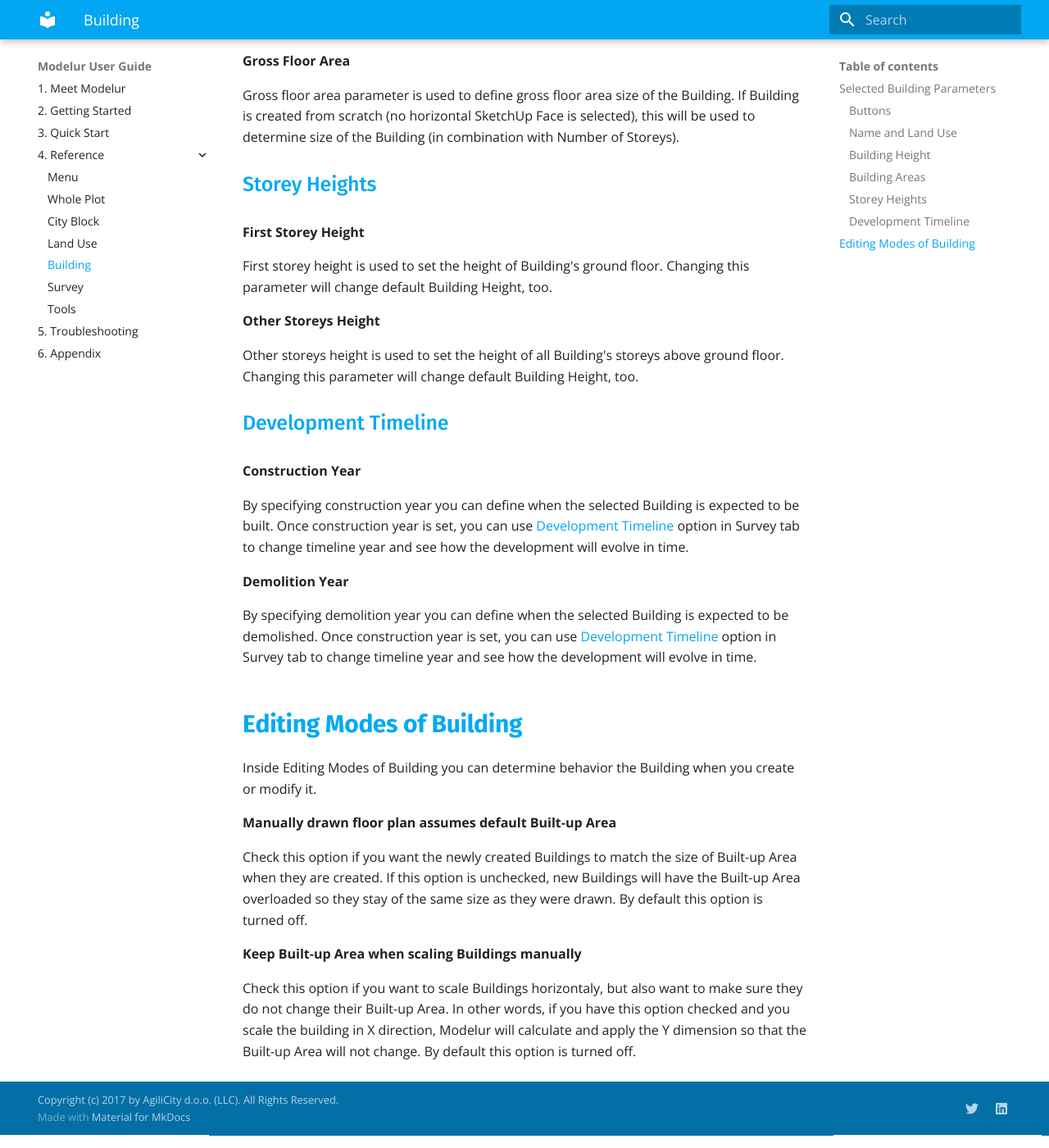
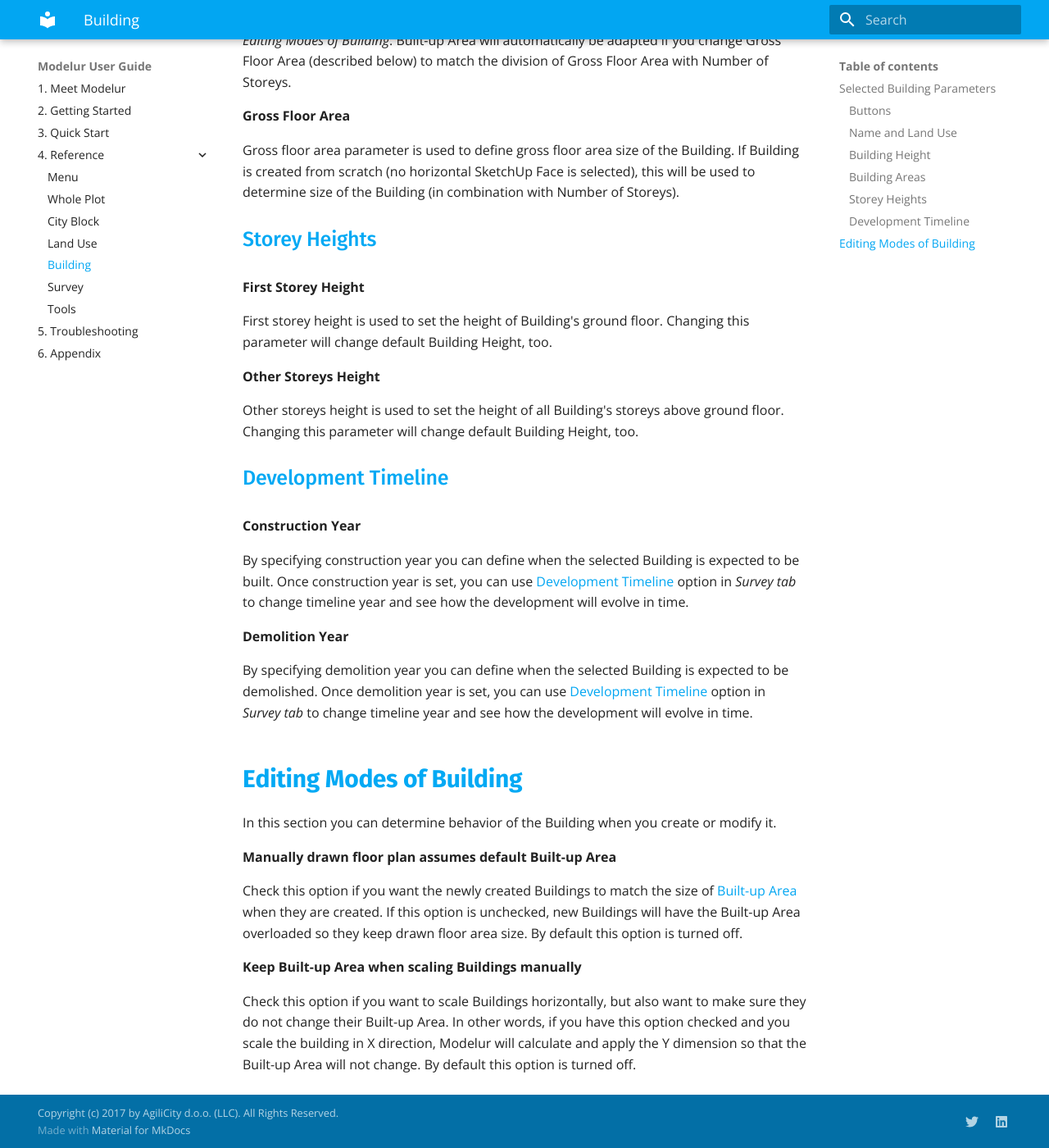
Before and after one commit to Modelur/docs, an MkDocs documentation site: the page built from docs/reference/building.md, in a window 1280 px wide and 1400 px high, scrolled down 2714 px. Shown: the whole window at 82% size. Built offline with MkDocs 1.6.1 and Material for MkDocs 9.7.7, drawn with Linux system fonts in a browser that asks for light colours; old or Windows-style settings are respelled for this version of MkDocs; some of the changed text lies outside the part shown.

Commit message:
introduction added, some minor fixes

```diff
--- a/docs/reference/building.md
+++ b/docs/reference/building.md
@@ -1,3 +1,6 @@
+Under Building tab (Figure 4.71) you can create and modify Buildings. Additionally, you can also define different zoning rules and
+default Building Parameters for each Building.
+
 ![Building tab](../img/modelur_building_tab.png)
 <figcaption>Figure 4.71 - Building tab, which shows Parameters of selected Building.</figcaption>
 
@@ -13,7 +16,7 @@
 
 **Create**
 
-Create button is used to create simple Building, the same way as if you click on a yellow Create Building icon in Modelur Toolbar. If no Face or Edge Loop is selected, Modelur will create a new Building based on default Building parameters. However, if Face(s) or Edge Loop(s) are selected, it will create new Building based on selected shape. This way you can create Building of arbitrary floor plan.
+Create button is used to create simple Building, the same way as by clicking on the yellow _Create Building_ icon in Modelur Toolbar. If no Face or Edge Loop is selected, Modelur will create a new Building based on default Building parameters. However, if Face(s) or Edge Loop(s) are selected, it will create new Building based on selected shape. This way you can create Building of arbitrary floor plan.
 
 **Copy**
 
@@ -47,7 +50,7 @@
 
 **Built-up Area**
 
-Built-up area sets the floor area size of the Building. Please note that this value will be automatically overloaded when creating the Building (to keep drawn floor area size) unless you check the Manually drawn floor plan assumes default Built-up Area under Building tab → Editing Modes of Building. Built-up Area will automatically be adapted if you change Gross Floor Area (described below) to match the division of Gross Floor Area with Number of Storeys.
+Built-up area sets the floor area size of the Building. Please note that this value will be automatically overloaded when creating the Building (to keep drawn floor area size) unless you check the _Manually drawn floor plan assumes default Built-up Area_ under _Building tab → Editing Modes of Building_. Built-up Area will automatically be adapted if you change Gross Floor Area (described below) to match the division of Gross Floor Area with Number of Storeys.
 
 **Gross Floor Area**
 
@@ -67,21 +70,21 @@
 
 **Construction Year**
 
-By specifying construction year you can define when the selected Building is expected to be built. Once construction year is set, you can use [Development Timeline](building/#development-timeline) option in Survey tab to change timeline year and see how the development will evolve in time.
+By specifying construction year you can define when the selected Building is expected to be built. Once construction year is set, you can use [Development Timeline](survey/#development-timeline) option in _Survey tab_ to change timeline year and see how the development will evolve in time.
 
 **Demolition Year**
 
-By specifying demolition year you can define when the selected Building is expected to be demolished. Once construction year is set, you can use [Development Timeline](building/#development-timeline) option in Survey tab to change timeline year and see how the development will evolve in time.
+By specifying demolition year you can define when the selected Building is expected to be demolished. Once demolition year is set, you can use [Development Timeline](survey/#development-timeline) option in _Survey tab_ to change timeline year and see how the development will evolve in time.
 
 Editing Modes of Building
 -------------------------
 
-Inside Editing Modes of Building you can determine behavior the Building when you create or modify it.
+In this section you can determine behavior of the Building when you create or modify it.
 
 **Manually drawn floor plan assumes default Built-up Area**
 
-Check this option if you want the newly created Buildings to match the size of Built-up Area when they are created. If this option is unchecked, new Buildings will have the Built-up Area overloaded so they stay of the same size as they were drawn. By default this option is turned off.
+Check this option if you want the newly created Buildings to match the size of [Built-up Area](#building-areas) when they are created. If this option is unchecked, new Buildings will have the Built-up Area overloaded so they keep drawn floor area size. By default this option is turned off.
 
 **Keep Built-up Area when scaling Buildings manually**
 
-Check this option if you want to scale Buildings horizontaly, but also want to make sure they do not change their Built-up Area. In other words, if you have this option checked and you scale the building in X direction, Modelur will calculate and apply the Y dimension so that the Built-up Area will not change. By default this option is turned off.
+Check this option if you want to scale Buildings horizontally, but also want to make sure they do not change their Built-up Area. In other words, if you have this option checked and you scale the building in X direction, Modelur will calculate and apply the Y dimension so that the Built-up Area will not change. By default this option is turned off.
```
